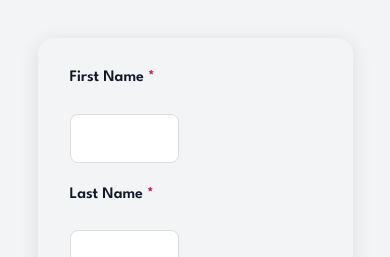
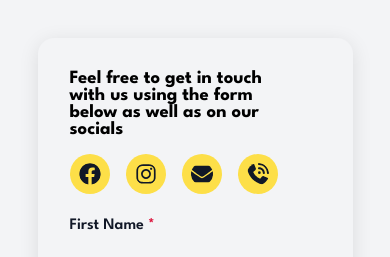
Before and after one commit to caitlinanderson099/roberston_plumbing_nz, a React (Vite) app: page / in a window 390 px wide. Both pictures are taken after a click on the button "Get A Quote Today". Shown: the part 587-844 px from the top of the page. Built offline with nearby package versions, Linux system fonts and the light colour scheme.

Commit message:
edited contact form

```diff
--- a/src/App.css
+++ b/src/App.css
@@ -313,13 +313,34 @@ button:hover {
   resize: vertical;
   font-family: "League Spartan", sans-serif;
 }
-.socials .section-header {
-  text-align: center;
-}
-.socials, .contact-form-section {
+.contact-form-section {
   padding: 20px;
 }
 
+.form-heading {
+  display: flex;
+  flex-direction: column;
+  gap: 1rem;
+}
+.socials {
+  display: flex;
+  align-items: center;
+  gap: 1rem;
+}
+.socials svg {
+  font-size: 2.5em;
+  background-color: var(--yellow-color);
+  color: var(--charcoal-black);
+  padding: 9px;
+  border-radius: 50%;
+  transition: all 0.3s ease;
+}
+.socials svg:hover {
+  cursor: pointer;
+  transition: all 0.3s ease;
+  transform: translateY(-10px);
+  background-color: #e1bf15;
+}
 /* ------------- TESTIMONIALS & GALLERY PAGE ------------- */
 
 .testimonial-section .section-header {
@@ -465,29 +486,25 @@ button:hover {
 
   .contact-form {
     display: grid;
-    grid-template-columns: 1fr 1fr;
-    gap: 1.5rem 2rem;
+    grid-template-columns: 1fr; /* ✅ one column only on mobile */
+    gap: 1.5rem;
   }
 
   /* Full-width fields */
   .contact-form label,
   .contact-form input,
   .contact-form textarea,
-  .contact-form select {
-    grid-column: span 2;
+  .contact-form select,
+  .contact-form button {
+    grid-column: 1 / -1;  /* ✅ full width */
     width: 100%;
+    box-sizing: border-box;
+    display: block;
   }
 
-  /* Put first/last name side by side */
-  .contact-form input[name="user_firstname"],
-  .contact-form input[name="user_lastname"] {
-    grid-column: span 1;
-  }
-
-  /* Put email/phone side by side */
-  .contact-form input[name="user_email"],
-  .contact-form input[name="user_number"] {
-    grid-column: span 1;
+  .contact-form select {
+    border: 1px solid #ddd;
+    color: var(--charcoal-black);
   }
 
   /* Button aligned full width */
--- a/src/pages/Contact.jsx
+++ b/src/pages/Contact.jsx
@@ -2,7 +2,9 @@ import React, { useRef } from 'react'
 import PageHeader from '../components/PageHeader'
 import emailjs from '@emailjs/browser'
 // import SEO from '../components/SEO'
-import { FaEnvelope, FaFacebook, FaInstagram, FaPhone } from 'react-icons/fa'
+import { FaEnvelope, FaFacebook, FaInstagram} from 'react-icons/fa'
+import { FaPhoneVolume } from "react-icons/fa6";
+
 
 const Contact = () => {
   const form = useRef()
@@ -39,6 +41,15 @@ const Contact = () => {
             </div>
         <div className="contact-form-container">
         <form ref={form} onSubmit={sendEmail} className="contact-form">
+          <div className="form-heading">
+<h3>Feel free to get in touch with us using the form below as well as on our socials</h3>
+          <div className="socials">
+            <FaFacebook/>
+            <FaInstagram/>
+            <FaEnvelope/>
+            <FaPhoneVolume/>
+          </div>
+          </div>
 
           <label>First Name <span>*</span></label>
           <input type="text" name="user_firstname" required />
@@ -79,37 +90,16 @@ const Contact = () => {
     )
   };
 
-  const SocialDetails = () => {
-    return (
-      <div className="socials">
-        <div className="section-header">
-            <h2>Find us on our socials</h2>
-            <hr />
-            </div>
-        {/* <FaFacebook/>
-        <FaInstagram/>
-        <FaEnvelope/>
-        <FaPhone/> */}
-      </div>
-    )
-
-  }
-
   return (
     <>
-      {/* <SEO
-          title="Robertson Plumbing Solutions LTD | Contact Us"
-          description="Top plumbing services in Upper Hutt, Wellington."
-          url="https://robertsonplumbing.vercel.app/"
-        /> */}
       <div className="contact-page">
       <PageHeader
         title="Contact us"
         backgroundImage="/bg-images/contact-bg.jpg"
       />
-      <ContactForm/>
-      <SocialDetails/>
-
+      <div className="contact-content">
+        <ContactForm/>
+      </div>
       </div>
     </>
   )
```
